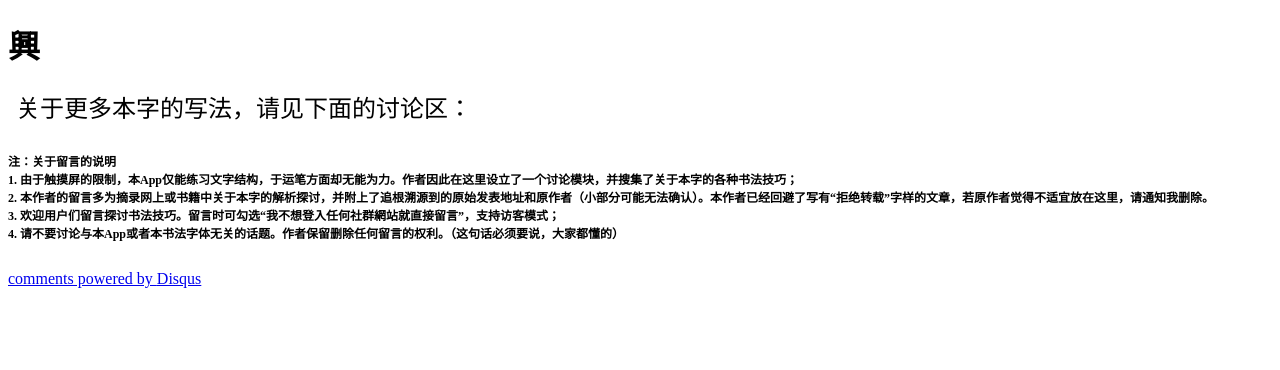
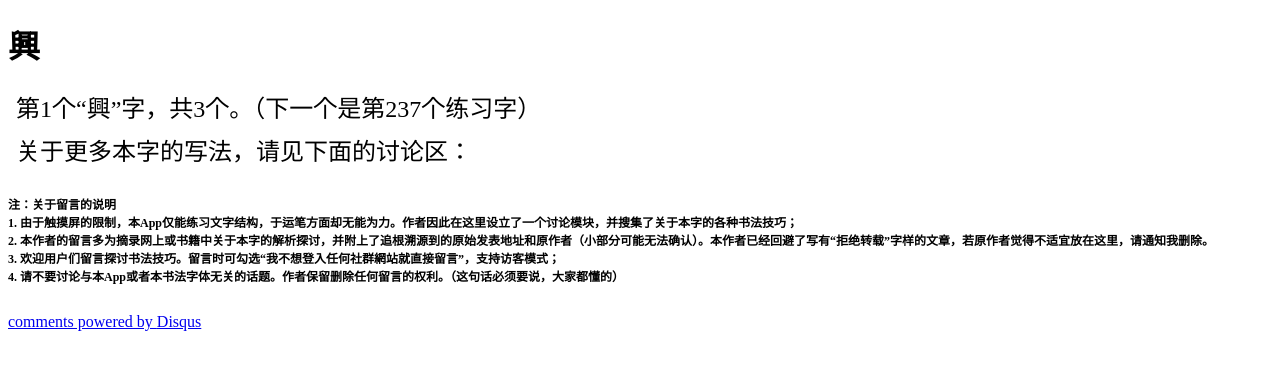
Before and after one commit to LiveCally/LanTing, a Jekyll site: the page built from _posts/2014-05-16-LanTing-212.html, in a window 1280 px wide. Shown: the top 370 px of the page. Built offline with Jekyll 4.4.1, drawn with Linux system fonts in a browser that asks for light colours; Markdown is read by kramdown in place of the engine named in the settings; comment, search, counter and statistics services are not loaded.

Commit message:
興字
興字

```diff
--- a/_posts/2014-05-16-LanTing-212.html
+++ b/_posts/2014-05-16-LanTing-212.html
@@ -4,4 +4,6 @@ title: 興--兰亭集序第212个字的BBS (BBS of the 212nd character in Lan Ti
 ---
 <h1>興</h1>
 
+<p>第1个“興”字，共3个。（下一个是第237个练习字）</p>
+
 {% include BBS.html %}
--- a/_posts/2014-05-16-LanTing-237.html
+++ b/_posts/2014-05-16-LanTing-237.html
@@ -4,4 +4,6 @@ title: 興--兰亭集序第237个字的BBS (BBS of the 237th character in Lan Ti
 ---
 <h1>興</h1>
 
+<p>第2个“興”字，共3个。（下一个是第298个练习字）</p>
+
 {% include BBS.html %}
--- a/_posts/2014-05-16-LanTing-298.html
+++ b/_posts/2014-05-16-LanTing-298.html
@@ -4,4 +4,6 @@ title: 興--兰亭集序第298个字的BBS (BBS of the 298th character in Lan Ti
 ---
 <h1>興</h1>
 
+<p>第3个“興”字，也是最后一个。</p>
+
 {% include BBS.html %}
```
